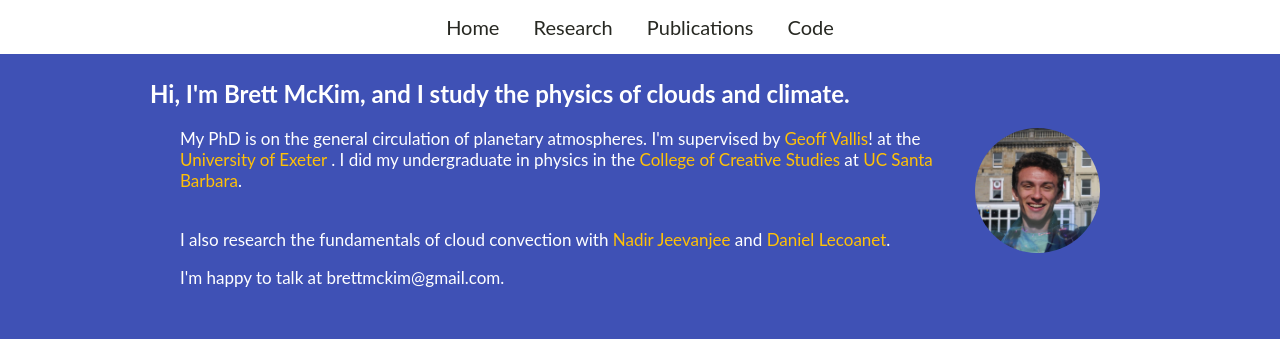
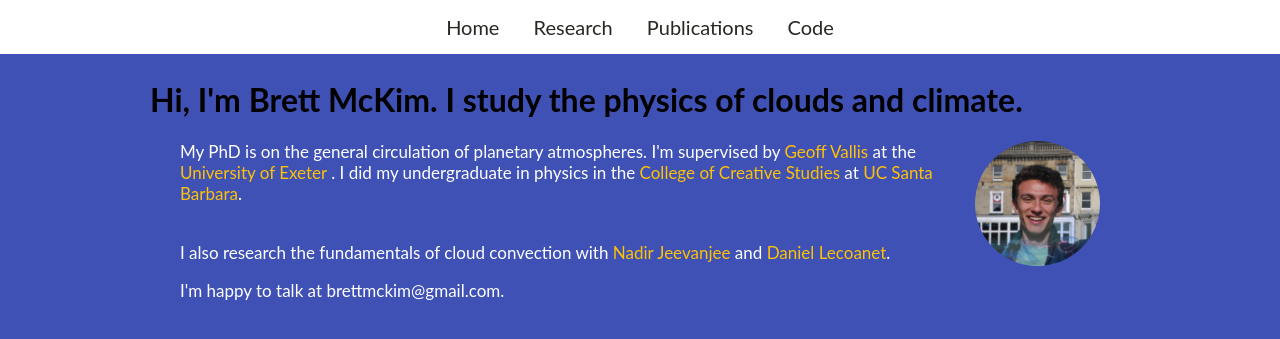
Before and after one commit to mckimb/mckimb.github.io, a Jekyll site: the page built from index.html, in a window 1280 px wide. Shown: the top 339 px of the page. Built offline with Jekyll 4.4.1, drawn with Linux system fonts in a browser that asks for light colours.

Commit message:
Update index.html

```diff
--- a/index.html
+++ b/index.html
@@ -8,11 +8,11 @@ img {
 }
 </style>
 <p><br><br></p>
-<h2>Hi, I'm Brett McKim, and I study the physics of clouds and climate.</h2>
+<h1>Hi, I'm Brett McKim. I study the physics of clouds and climate.</h2>
 <div class="blurb">
 	<img src="\bubbles_brett_crop.jpeg" alt="Brett Photo" class="wrap" style="width:125px;height:125px;">
 
-	<p>My PhD is on the general circulation of planetary atmospheres. I'm supervised by <a href="http://empslocal.ex.ac.uk/people/staff/gv219/">Geoff Vallis</a>! at the <a href="https://www.exeter.ac.uk/"> University of Exeter </a>.
+	<p>My PhD is on the general circulation of planetary atmospheres. I'm supervised by <a href="http://empslocal.ex.ac.uk/people/staff/gv219/">Geoff Vallis</a> at the <a href="https://www.exeter.ac.uk/"> University of Exeter </a>.
 		I did my undergraduate in physics in the <a href="https://ccs.ucsb.edu/">College of Creative Studies</a> at <a href="http://www.physics.ucsb.edu/">UC Santa Barbara</a>. </p>
 	<p><br>I also research the fundamentals of cloud convection with <a href="http://nadirjeevanjee.com/"> Nadir Jeevanjee</a> and <a href="https://www.princeton.edu/~lecoanet/">Daniel Lecoanet</a>. </p>
 	<p>I'm happy to talk at brettmckim@gmail.com.</p>
```
